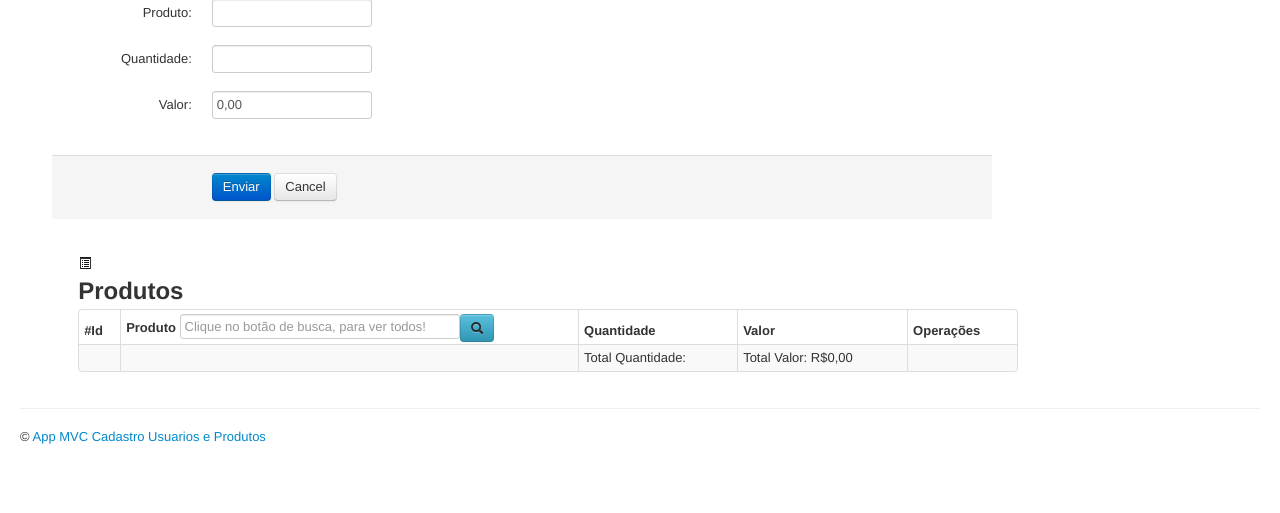
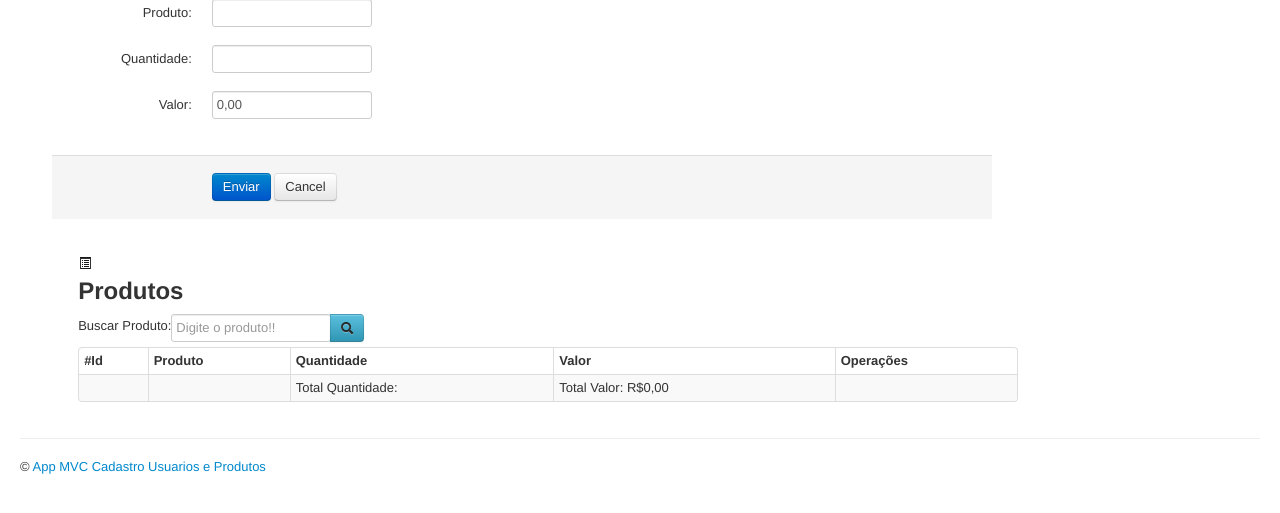
Before and after one commit to hewersonfreitas/aplicacao-php-mvc-cliente-produto, a PHP site: page /views/CadastroProduto.php in a window 1280 px wide. Shown: the part 164-677 px from the top of the page. Run offline with PHP 8.4, Linux system fonts and the light colour scheme; the template is opened without the code that fills it, so the values that code supplies are empty.

Commit message:
Alteraçoes nas views

```diff
--- a/views/CadastroProduto.php
+++ b/views/CadastroProduto.php
@@ -100,29 +100,30 @@ isset($_SESSION['produto_update']) ? $data = unserialize($_SESSION['produto_upda
 
                         <!-- Listagem Produtos-->
                         <div class="span11 panel">
-                            <div class="panel-header">
+                            <div class="panel-header" style="margin-bottom: 0px;">
                                 <i class="icon-list-alt icon-blue"></i>
                                 <h2>Produtos</h2>
                             </div>
                             <table class="table table-striped table-bordered table-condensed">
-                                <thead>
-                                    <tr>
-                                        <th>#Id</th>
-                                        <th>
-                                <div class="controls">
-                                    <div class="btn-group" style="height: 26px;">
-                                        <div class="pull-left" style="margin-top: 5px;">Produto&nbsp;</div>
-                                        <form action="<?php echo $PHP_SELF; ?>" method="POST">
-                                            <input class="input-xlarge pull-left" type="text" name="search-produto" placeholder="Clique no botão de busca, para ver todos!"style="height: 15px; margin-bottom: 0px;" >
+
+                                <div class="controls" style="margin-bottom: 5px;">
+                                    <div class="btn-group">
+                                        <form class="hidden-phone" style="margin-bottom: 5px;" action="<?php echo $PHP_SELF; ?>" method="POST" >
+                                            <label class="pull-left" style="margin-top: 3px;" for="inputSuccess" class="control-label">Buscar Produto: </label>
+                                            <input class="input-medium pull-left" type="text" name="search-produto" placeholder="Digite o produto!!" title="Clique no botão de busca, para ver todos!" style="margin-bottom: 0px;" >
                                             <button type="submit" class="btn btn-small btn-info"><i class="icon-search"></i></button>
                                         </form>
                                     </div>
                                 </div>
-                                </th>
-                                <th>Quantidade</th>
-                                <th>Valor</th>
-                                <th>Operações</th>
-                                </tr>
+
+                                <thead>
+                                    <tr>
+                                        <th>#Id</th>
+                                        <th>Produto</th>
+                                        <th class=>Quantidade</th>
+                                        <th class="hidden-phone">Valor</th>
+                                        <th>Operações</th>
+                                    </tr>
                                 </thead>
                                 <tbody>
                                     <?php
@@ -143,9 +144,9 @@ isset($_SESSION['produto_update']) ? $data = unserialize($_SESSION['produto_upda
                                      *
                                      */
                                     if ($_SERVER['REQUEST_METHOD'] == 'POST') {
-                                        $produtos = $daoProduto->getProduto($_REQUEST['search-produto']);//Resgata registro de unico produto ou vários através da clausula LIKE
+                                        $produtos = $daoProduto->getProduto($_REQUEST['search-produto']); //Resgata registro de unico produto ou vários através da clausula LIKE
                                     } else {
-                                        $produtos = $daoProduto->getAll();//Resgata todos os registros
+                                        $produtos = $daoProduto->getAll(); //Resgata todos os registros
                                     }
 
                                     //Listagem de Produtos
@@ -158,7 +159,7 @@ isset($_SESSION['produto_update']) ? $data = unserialize($_SESSION['produto_upda
                                             <td class="id"><?php echo $row->id_produtos; ?></td>
                                             <td><?php echo $row->nome_produtos; ?></td>
                                             <td><?php echo $row->qtd_produtos; ?></td>
-                                            <td><?php echo "R$" . number_format($row->valor_produtos, 2, ',', '.'); ?></td>
+                                            <td class="hidden-phone"><?php echo "R$" . number_format($row->valor_produtos, 2, ',', '.'); ?></td>
 
                                             <td class="operations">
                                                 <div class="btn-group pull-left">
@@ -173,7 +174,7 @@ isset($_SESSION['produto_update']) ? $data = unserialize($_SESSION['produto_upda
                                     <tr>
                                         <td>&nbsp;</td>
                                         <td>&nbsp;</td>
-                                        <td>Total Quantidade:
+                                        <td class="hidden-phone">Total Quantidade:
                                             <?php
                                             /*
                                              * Somando quantidade total, a partir produtos resgatados
@@ -196,13 +197,12 @@ isset($_SESSION['produto_update']) ? $data = unserialize($_SESSION['produto_upda
                                                 echo $somaQtd;
                                             } else {
                                                 //Resgata soma de todos os registros, imprime.
-                                                isset($daoProduto->getSumQtdAll()->sum_qtd)?$val = $daoProduto->getSumQtdAll()->sum_qtd:false;
+                                                isset($daoProduto->getSumQtdAll()->sum_qtd) ? $val = $daoProduto->getSumQtdAll()->sum_qtd : false;
                                                 echo $val;
-
                                             }
                                             ?>
                                         </td>
-                                        <td>
+                                        <td class="hidden-phone">
                                             Total Valor:
                                             <?php
                                             /*
@@ -221,7 +221,7 @@ isset($_SESSION['produto_update']) ? $data = unserialize($_SESSION['produto_upda
                                                  * para impressão logo após
                                                  */
                                                 foreach ($produtos as $row) {
-                                                    $somaValor +=  $daoProduto->getVal($row->id_produtos)->valor_produtos;
+                                                    $somaValor += $daoProduto->getVal($row->id_produtos)->valor_produtos;
                                                 }
                                                 echo "R$" . number_format($somaValor, 2, ',', '.');
                                             } else {
```
Also changed, not shown: views/CadastroUsuario.php (+4 -4 lines).
